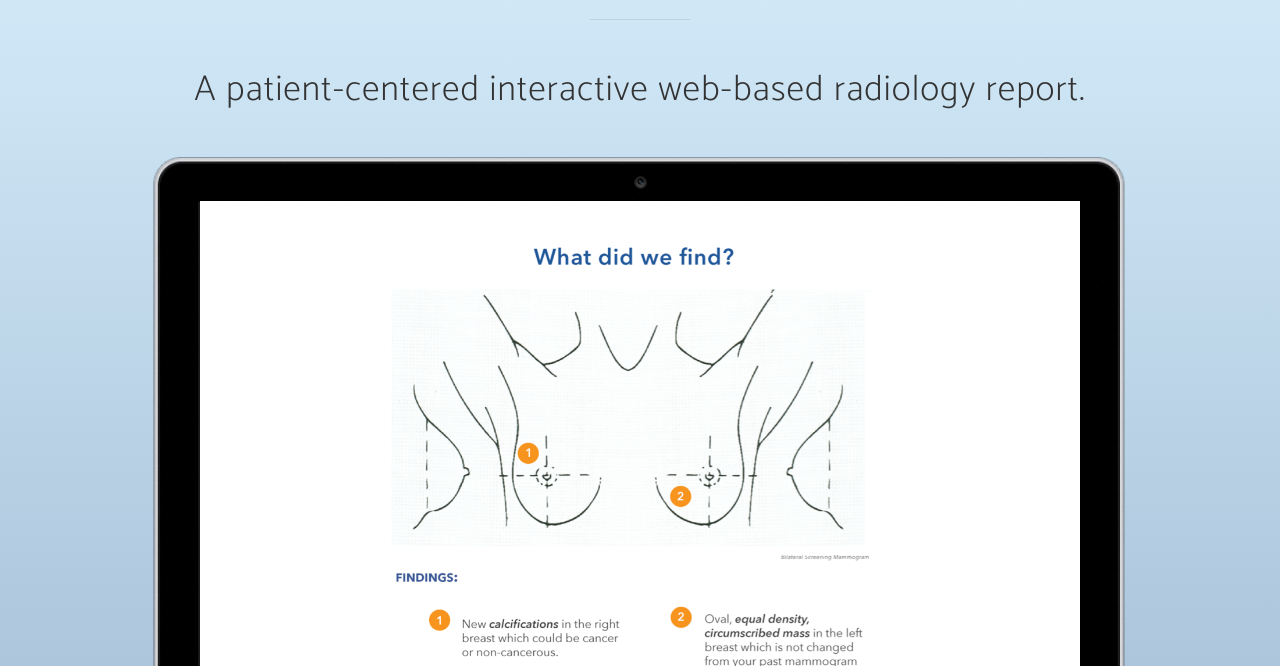
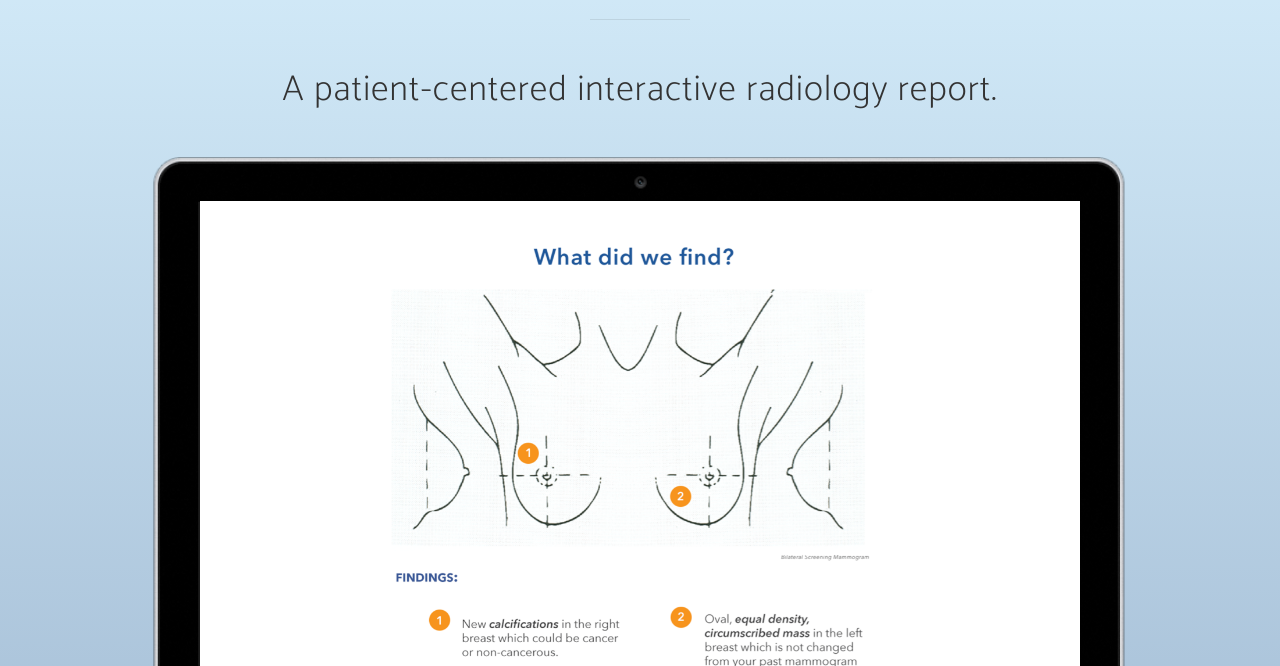
Before and after one commit to ryanAB702/scanslated.github.io, a website: page index.html in a window 1280 px wide. Shown: the part 134-800 px from the top of the page. Drawn offline with nearby package versions, Linux system fonts and the light colour scheme; a web font is replaced by a local one.

Commit message:
simplify tag line

```diff
--- a/index.html
+++ b/index.html
@@ -123,7 +123,7 @@
             <div class="row">
                 <div class="row">
                     <div class="container-fluid text-center">
-                        <h1>A patient-centered interactive web-based radiology report.</h1>
+                        <h1>A patient-centered interactive radiology report.</h1>
         <!--                 <div class="row">
                             <div class="col-md-6">
                                 <div class="feature-item">
```
